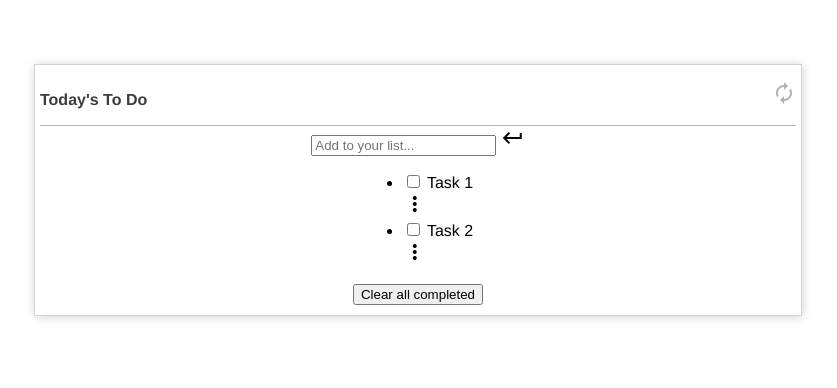
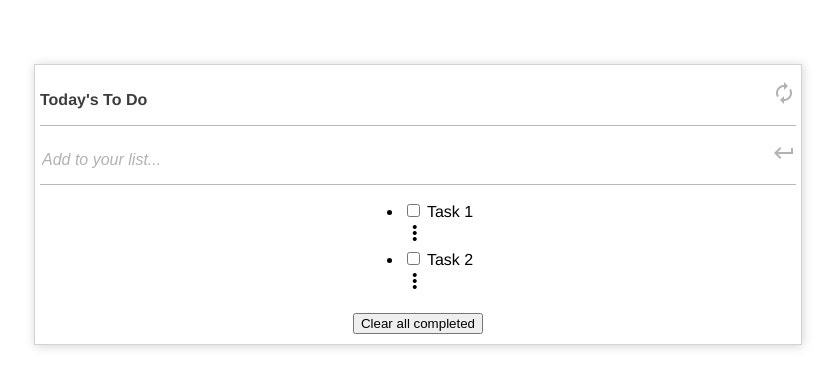
Before and after one commit to chelmerrox/to-do-list, a website built with webpack: page src/index.html in a window 1280 px wide. Shown: the whole page, without its empty margins (222-1059 px from the left). Built offline with nearby package versions, Linux system fonts and the light colour scheme.

Commit message:
Style the add-task container for the adding a task input

```diff
--- a/src/style.css
+++ b/src/style.css
@@ -50,3 +50,26 @@
 .header .material-icons {
   color: #b2b2b2;
 }
+
+.add-task {
+  display: flex;
+  justify-content: space-between;
+  align-items: baseline;
+  width: 100%;
+  padding: 2% 0;
+  border-bottom: 1px solid #b9b9b9;
+}
+
+.add-task input {
+  border: none;
+}
+
+.add-task input::placeholder {
+  font-size: medium;
+  font-style: italic;
+  color: #b2b2b2;
+}
+
+.add-task .material-icons {
+  color: #b2b2b2;
+}
```
Also changed, not shown: dist/index.html, dist/main.js.
